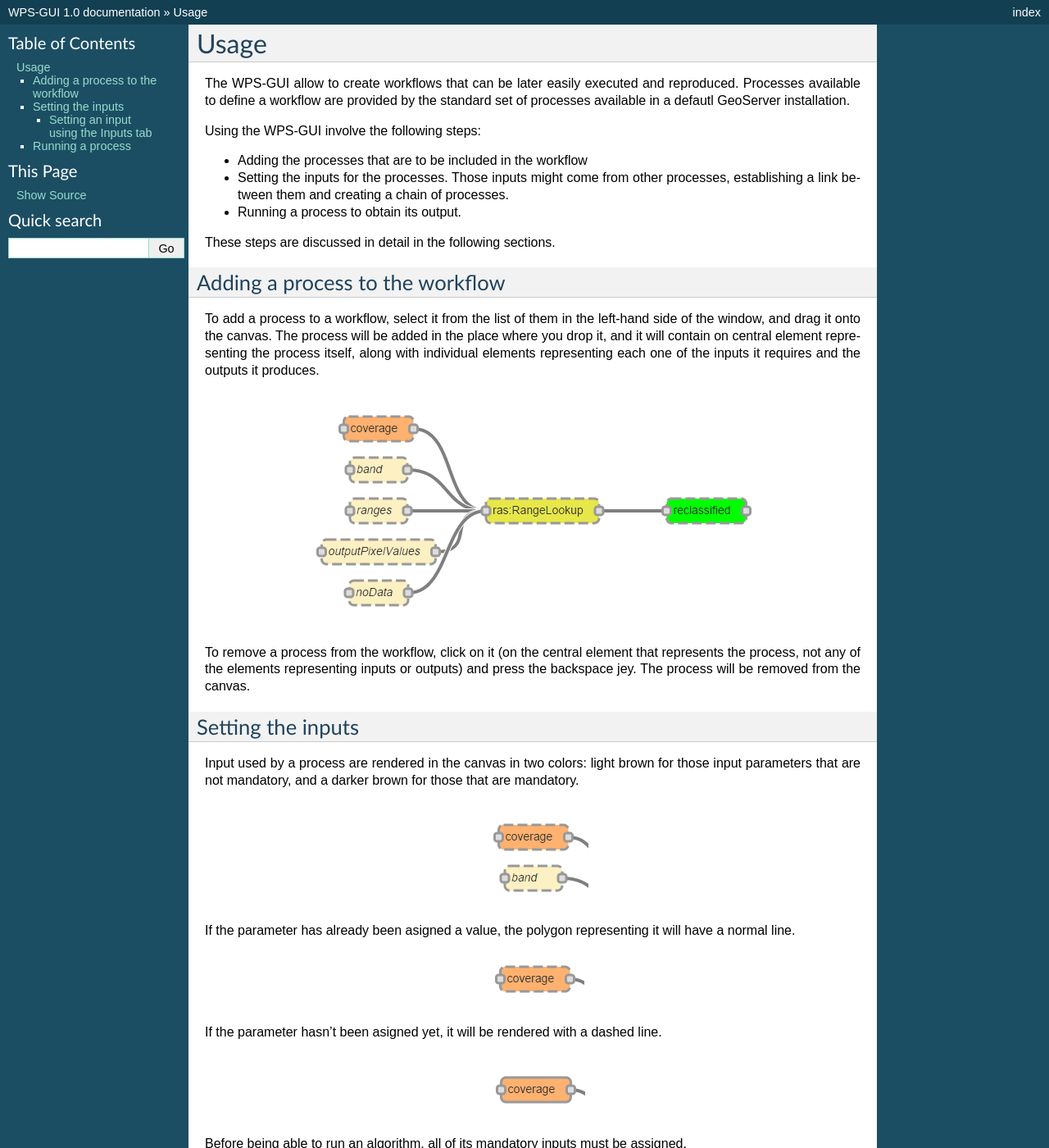
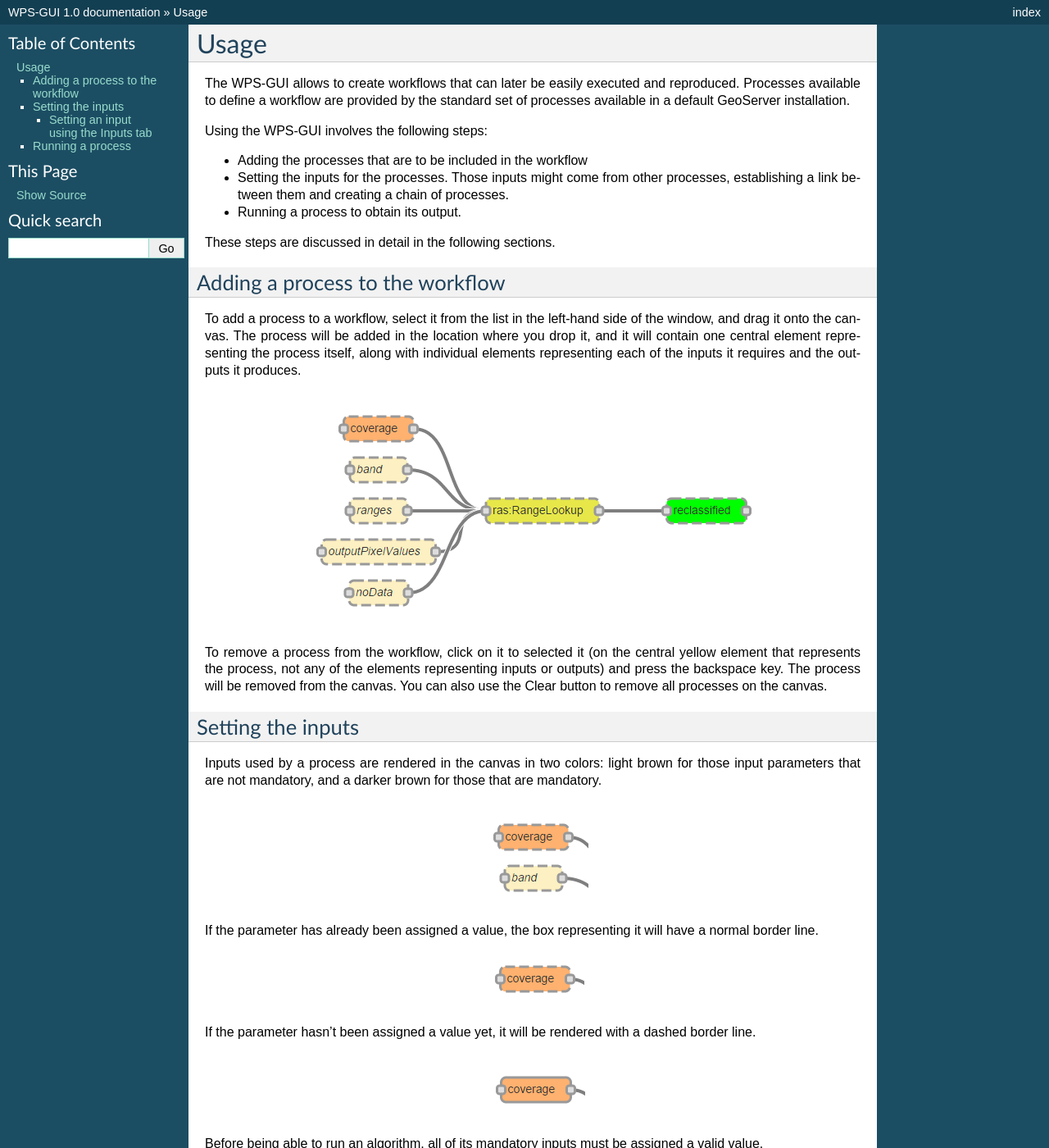
Before and after one commit to planetfederal/wps-gui, a Sphinx documentation site: the page built from docs/source/usage.rst, in a window 1280 px wide and 1400 px high. Shown: the whole window at 82% size. Built offline with Sphinx 7.4.7, drawn with Linux system fonts in a browser that asks for light colours; some of the changed text lies outside the part shown.

Commit message:
update docs

```diff
--- a/docs/source/usage.rst
+++ b/docs/source/usage.rst
@@ -1,9 +1,9 @@
 Usage
 ######
 
-The WPS-GUI allow to create workflows that can be later easily executed and reproduced. Processes available to define a workflow are provided by the standard set of processes available in a defautl GeoServer installation.
+The WPS-GUI allows to create workflows that can later be easily executed and reproduced. Processes available to define a workflow are provided by the standard set of processes available in a default GeoServer installation.
 
-Using the WPS-GUI involve the following steps:
+Using the WPS-GUI involves the following steps:
 
 - Adding the processes that are to be included in the workflow
 - Setting the inputs for the processes. Those inputs might come from other processes, establishing a link between them and creating a chain of processes.
@@ -14,31 +14,34 @@ These steps are discussed in detail in the following sections.
 Adding a process to the workflow
 **********************************
 
-To add a process to a workflow, select it from the list of them in the left-hand side of the window, and drag it onto the canvas. The process will be added in the place where you drop it, and it will contain on central element representing the process itself, along with individual elements representing each one of the inputs it requires and the outputs it produces.
+To add a process to a workflow, select it from the list in the left-hand side of the window, and drag it onto the canvas. The process will be added in the location where you drop it, and it will contain one central element representing the process itself, along with individual elements representing each of the inputs it requires and the outputs it produces.
 
 .. figure:: process. png
 
-To remove a process from the workflow, click on it (on the central element that represents the process, not any of the elements representing inputs or outputs) and press the backspace jey. The process will be removed from the canvas.
+To remove a process from the workflow, click on it to selected it (on the central yellow element that represents the process, not any of the elements representing inputs or outputs) and press the backspace key. The process will be removed from the canvas. You can also use the Clear button to remove all processes on the canvas.
 
 Setting the inputs
 *******************
 
-Input used by a process are rendered in the canvas in two colors: light brown for those input parameters that are not mandatory, and a darker brown for those that are mandatory.
+Inputs used by a process are rendered in the canvas in two colors: light brown for those input parameters that are not mandatory, and a darker brown for those that are mandatory.
 
 .. figure:: param_colors.png
 
 
-If the parameter has already been asigned a value, the polygon representing it will have a normal line.
+If the parameter has already been assigned a value, the box representing it will have a normal border line.
 
 .. figure:: normal_line.png
 
-If the parameter hasn't been asigned yet, it will be rendered with a dashed line.
+If the parameter hasn't been assigned a value yet, it will be rendered with a dashed border line.
 
 .. figure:: dashed_line.png
 
-Before being able to run an algorithm, all of its mandatory inputs must be assigned.
+Before being able to run an algorithm, all of its mandatory inputs must be assigned a valid value.
 
-There are two ways of setting a value for a given parameters: selecting/entering the value directly in the *Inputs* tab and linking the input to the output of a previous process.
+There are two ways of setting a value for a given parameters:
+
+- selecting/entering the value directly in the *Inputs* tab.
+- linking the input to the output of a previous process.
 
 Setting an input using the Inputs tab
 --------------------------------------
@@ -66,15 +69,15 @@ Click on the button as many times as you need for entering your configuration, a
 Running a process
 ******************
 
-Any of the processes that are included in a workflow can be executed and its output obtained. To do so, select the process central element in the canvas and then click on the *Run process* button in the upper part of the window.
+Any of the processes that are included in a workflow can be executed and its output obtained. To do so, select the process central element in the canvas and then click on the *Run Process* button in the upper part of the window.
 
-If the process depends on other processes (that is, it uses the output of another process as input), the processes it depends on will be executed as well. Outputs generated by those processes will, however, not be offered to the user, and just treated as intermediate results.
+If the process depends on other processes (that is, it uses the output of another process as input), the processes it depends on will get nested in the XML request, so a single request is sent to GeoServer. This means the intermediate outputs are not available automatically, and would require running that subprocess individually.
 
-In the most typical case, you will be creating a linear model with chained processes, and then you will run the last of them, so you get the output and execute all the previous processes in the chain before obtaining the final result.
+In the most typical case, you will be creating a linear model with chained processes, and then you will run the last one of them, so you get the output and execute all the previous processes in the chain before obtaining the final result.
 
-Result are shown on the *Results* tab on the right-hand side of the window, or downloaded, depending on the characteristics of the output data itself.
+Results are shown on the *Results* tab on the right-hand side of the window, or downloaded, depending on the characteristics of the output data itself.
 
-For vector layers, results will be shown in a map if the CRS of the layer is either EPSG:4326 or EPSG:3857, the two CRSs natively supported by OpenLayers3.
+For vector layers, results will be shown in a map if the CRS of the layer is either EPSG:4326 or EPSG:3857, the two CRSs natively supported.
 
 .. figure:: layer_in_map.png
 
```
Also changed, not shown: other parts of docs/source/usage.rst (+1 -1 lines), docs/source/layer_as_gml.png, 1 other file.
